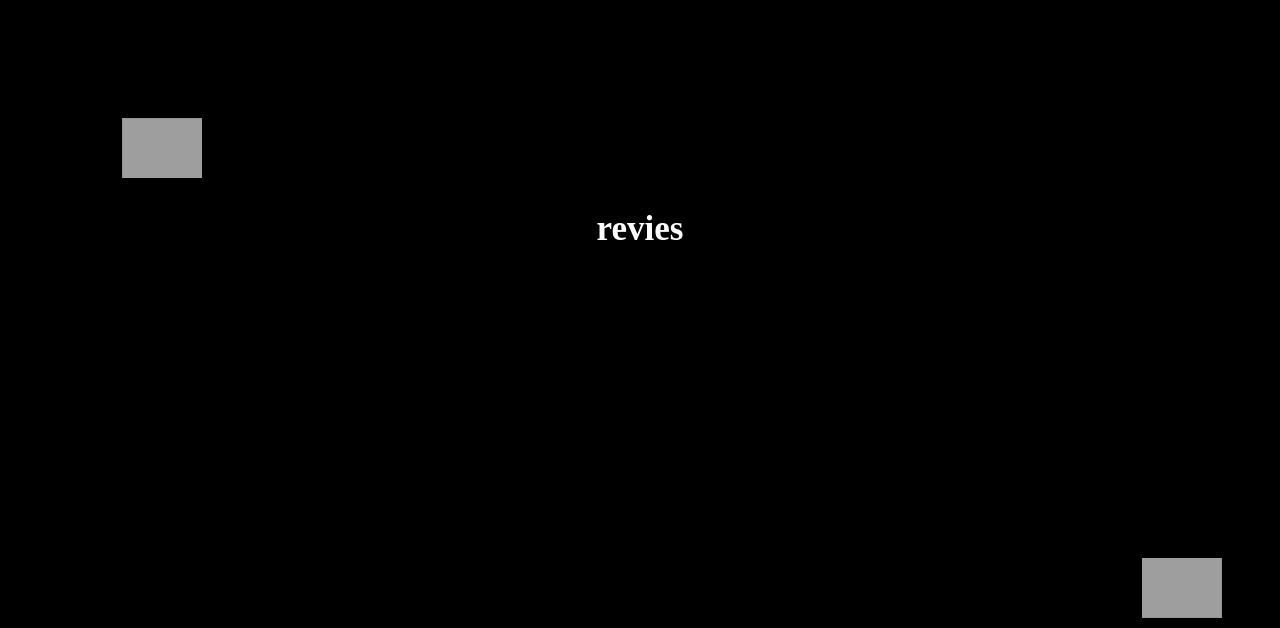
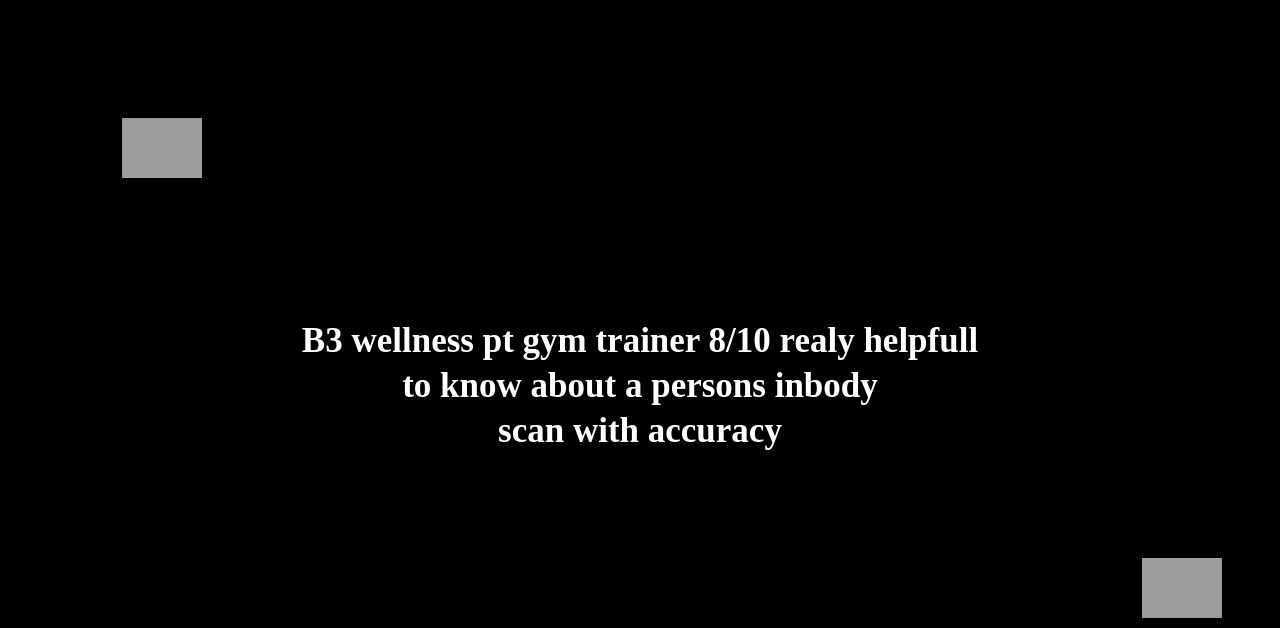
Before and after one commit to kushal-byte/mobile-version, a plain HTML site: page index.html in a window 1280 px wide. Shown: the part 1287-1915 px from the top of the page. Drawn offline with nearby package versions, Linux system fonts and the light colour scheme; grey boxes are pictures that could not be loaded.

Commit message:
Update index.html

```diff
--- a/index.html
+++ b/index.html
@@ -52,7 +52,8 @@
          <div id="page3">
 
              <img id="colon1"   src="https://eiwgew27fhz.exactdn.com/wp-content/themes/puttosaurus/img/quote-left.svg">
-             <p>revies</p>
+               <p><br> <br><br><br><br><br><br>
+        B3 wellness pt gym trainer 8/10 realy helpfull<br> to know about a persons inbody <br>scan with accuracy</p>
              <img id="colon2"   src="https://eiwgew27fhz.exactdn.com/wp-content/themes/puttosaurus/img/quote-right.svg">
 </div></div>
 <script src="https://cdnjs.cloudflare.com/ajax/libs/gsap/3.12.5/gsap.min.js"
```
